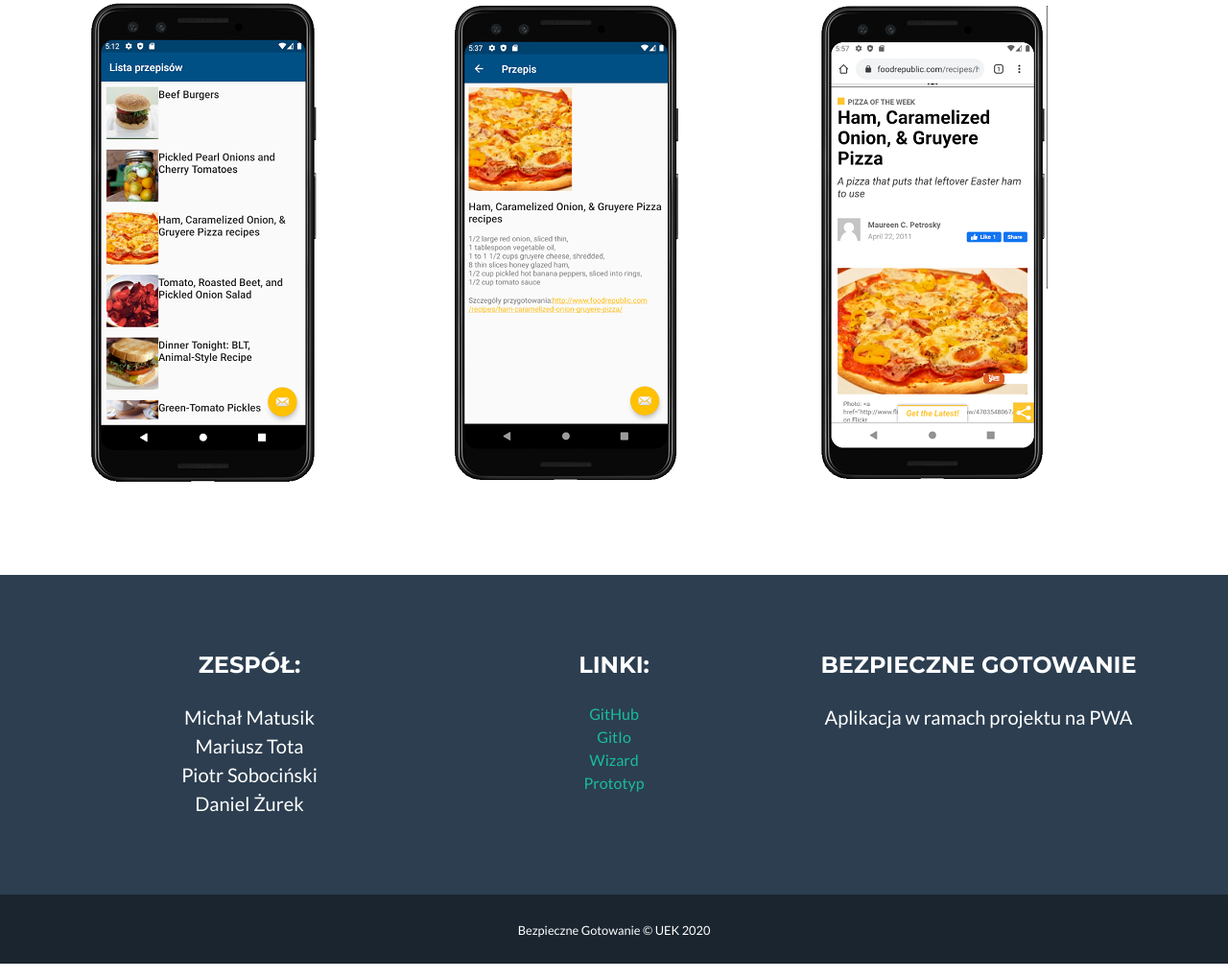
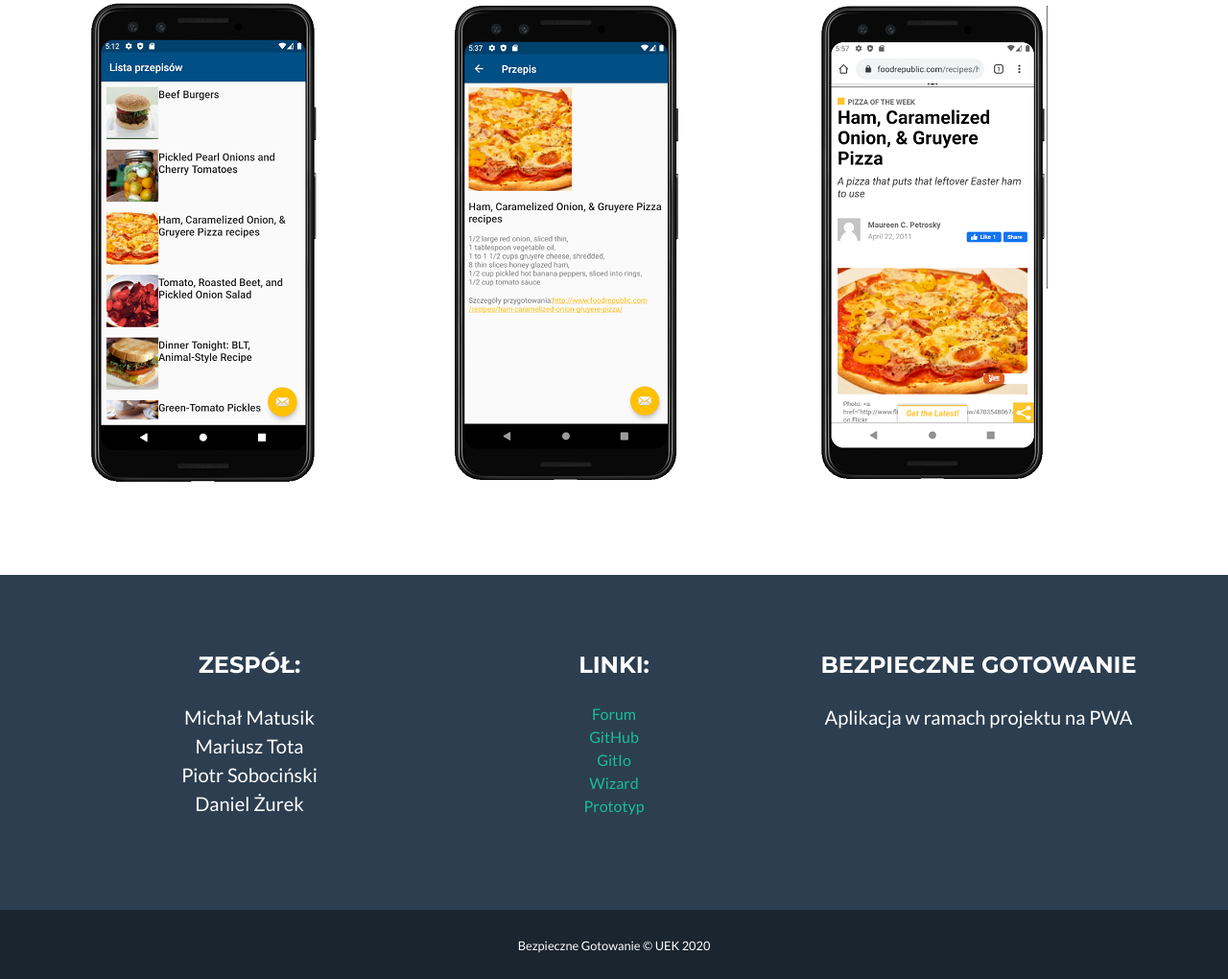
Before and after one commit to DZs7/BG, a plain HTML site: page index.html in a window 1280 px wide. Shown: the part 3263-4283 px from the top of the page at 96% size. Drawn offline with nearby package versions, Linux system fonts and the light colour scheme.

Commit message:
Update index.html

```diff
--- a/index.html
+++ b/index.html
@@ -209,7 +209,7 @@
                     <!-- Stopka Środek-->
                     <div class="col-lg-4 mb-5 mb-lg-0">
                         <h4 class="text-uppercase mb-4">Linki:</h4>
-                        <p> <a href="">GitHub</a> <br /> <a href="">GitIo</a> <br /> <a href="http://wizard.uek.krakow.pl/~s203342/">Wizard</a><br /> <a href="https://marvelapp.com/8big621/screen/68590723?fbclid=IwAR0QFb3fWtFKxaMP4OPmkofjH-R8Bf0JK13wSA3AsRnuQkcJQ8C4Gs288Nc">Prototyp</a></p>
+                        <p> <a href="https://e-uczelnia.uek.krakow.pl/mod/forum/discuss.php?d=121169">Forum</a> <br /><a href="https://github.com/DZs7/BG">GitHub</a> <br /> <a href="https://dzs7.github.io/BG/">GitIo</a> <br /> <a href="http://wizard.uek.krakow.pl/~s203342/">Wizard</a><br /> <a href="https://marvelapp.com/8big621/screen/68590723?fbclid=IwAR0QFb3fWtFKxaMP4OPmkofjH-R8Bf0JK13wSA3AsRnuQkcJQ8C4Gs288Nc">Prototyp</a></p>
                     </div>
                     <!-- Stopka Prawo-->
                     <div class="col-lg-4">
```
